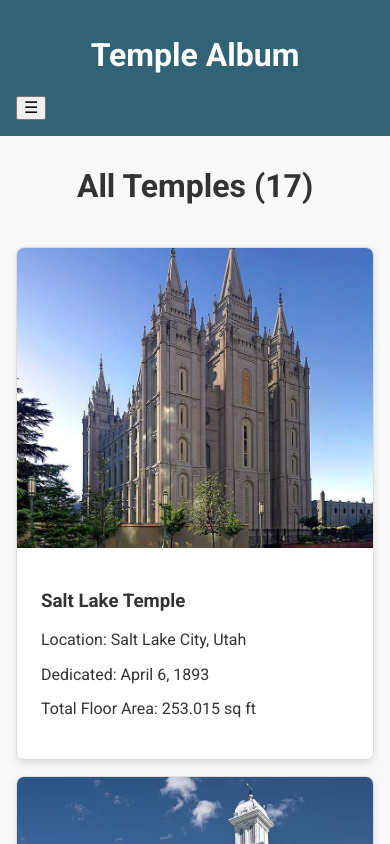
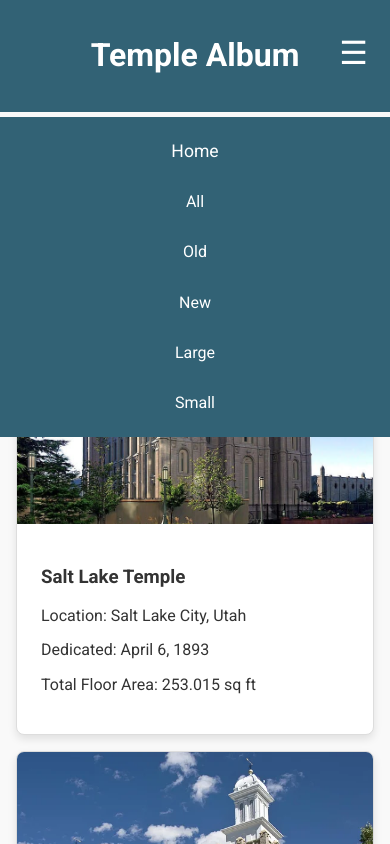
Before and after one commit to kevinvillajim/wdd231, a plain HTML site: page temples.html in a window 390 px wide. Both pictures are taken after a click on the button "Toggle Menu". Shown: the top 844 px of the page. Drawn offline with Linux system fonts and the light colour scheme.

Commit message:
activity week 2

```diff
--- a/styles/temples-large.css
+++ b/styles/temples-large.css
@@ -1,22 +1,40 @@
+@media (max-width: 799px) {
+	#menuToggle {
+		display: block;
+	}
+
+	#navigation {
+		display: none;
+		flex-direction: column;
+		position: absolute;
+		top: 90%;
+		left: 0;
+		width: 100%;
+		background-color: #326275;
+		padding: 1rem 0;
+		gap: 1rem;
+	}
+
+	#navigation.active {
+		display: flex; /* Se muestra cuando está activo */
+	}
+
+	#navigation li {
+		margin: 0;
+		padding: 0.5rem 0;
+	}
+}
+
 @media (min-width: 800px) {
 	#templeCards {
 		grid-template-columns: repeat(3, 1fr);
 	}
 
 	#navigation {
-		display: none; /* Ocultar el menú por defecto */
-		flex-direction: column; /* Menú en una columna */
-		background-color: #326275;
-		position: absolute;
-		top: 100%;
-		right: 0;
-		width: 100%;
-		text-align: center;
-		z-index: 1000;
-		padding: 1rem 0;
+		display: flex; /* Siempre visible en desktop */
 	}
 
-	#navigation li {
+	/* #navigation li {
 		margin: 1rem 0;
 	}
 
@@ -38,5 +56,5 @@
 
 	#menuToggle.active + #navigation {
 		display: flex;
-	}
+	} */
 }
--- a/styles/temples.css
+++ b/styles/temples.css
@@ -16,17 +16,19 @@ header {
 	color: white;
 	padding: 1rem;
 	text-align: center;
+	position: relative;
 }
 
 #navigation {
 	list-style: none;
 	padding: 0;
 	text-align: center;
+	display: flex;
+	justify-content: center;
+	gap: 2rem;
 }
 
 #navigation li {
-	display: inline-block;
-	margin-right: 2rem;
 	cursor: pointer;
 }
 
@@ -89,9 +91,17 @@ footer p {
 }
 
 #menuToggle {
-	display: block; /* Mostrar el botón de menú */
+	display: none;
+	background: none;
+	border: none;
+	color: white;
+	font-size: 2rem;
+	cursor: pointer;
+	position: absolute;
+	top: 30%;
+	right: 1rem;
+	z-index: 1001;
 }
-
 
 #navigation.active {
 	display: none; /* Hacer visible el menú */
```
